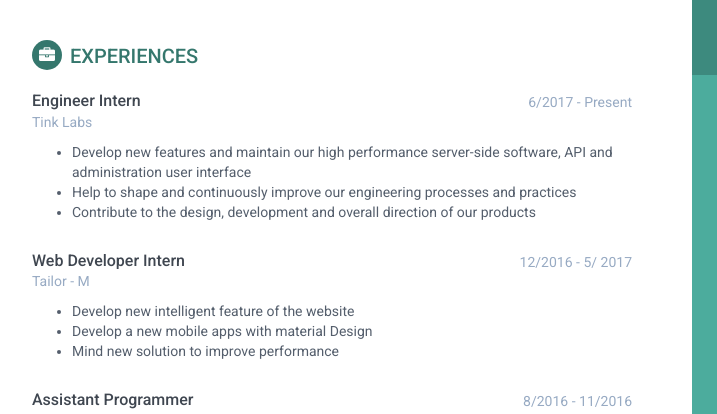
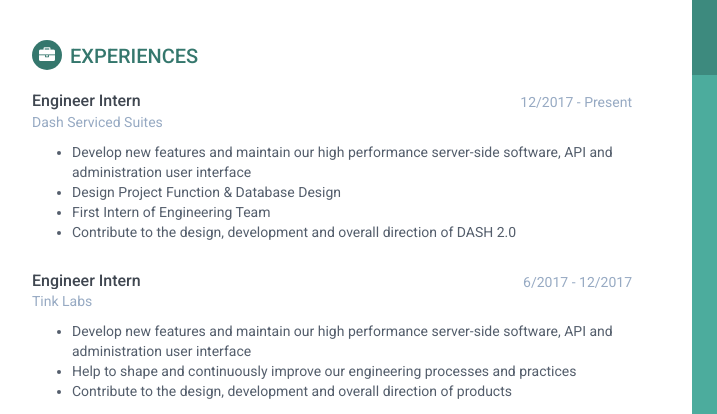
Before and after one commit to eric1234463/eric1234463.github.io, a plain HTML site: page index.html in a window 1280 px wide. Shown: the part 221-635 px from the top of the page, 188-905 px from the left. Drawn offline with Linux system fonts and the light colour scheme.

Commit message:
add new experience and fix typo

```diff
--- a/index.html
+++ b/index.html
@@ -103,12 +103,32 @@
 
             <section class="section experiences-section">
                 <h2 class="section-title"><i class="fa fa-briefcase"></i>Experiences</h2>
-
                 <div class="item">
                     <div class="meta">
                         <div class="upper-row">
                             <h3 class="job-title">Engineer Intern</h3>
-                            <div class="time">6/2017 - Present</div>
+                            <div class="time">12/2017 - Present</div>
+                        </div>
+                        <!--//upper-row-->
+                        <div class="company">Dash Serviced Suites</div>
+                    </div>
+                    <!--//meta-->
+                    <div class="details">
+                        <ul>
+                            <li>Develop new features and maintain our high performance server-side software, API and administration
+                                user interface</li>
+                            <li>Design Project Function & Database Design</li>
+                            <li>First Intern of Engineering Team</li>
+                            <li>Contribute to the design, development and overall direction of DASH 2.0</li>
+                        </ul>
+                    </div>
+                    <!--//details-->
+                </div>
+                <div class="item">
+                    <div class="meta">
+                        <div class="upper-row">
+                            <h3 class="job-title">Engineer Intern</h3>
+                            <div class="time">6/2017 - 12/2017</div>
                         </div>
                         <!--//upper-row-->
                         <div class="company">Tink Labs</div>
@@ -119,7 +139,7 @@
                             <li>Develop new features and maintain our high performance server-side software, API and administration
                                 user interface</li>
                             <li>Help to shape and continuously improve our engineering processes and practices</li>
-                            <li>Contribute to the design, development and overall direction of our products</li>
+                            <li>Contribute to the design, development and overall direction of products</li>
                         </ul>
                     </div>
                     <!--//details-->
@@ -216,8 +236,6 @@
                         Unify is a social networking application for students to enjoy their University lives. The application has a lot of functions,
                         including "The Five Things" (Hall life, studys, relationships, part-time jobs, and societies) students
                         need to do in their teenage lives. Hope you can enjoy and have fun in our application. Thank you.
-                        (Wix-Logo) Create a Wix site! 100s of templates No coding needed Start now >> (Wix Logo)This site
-                        was created using WIX.com.
                     </p>
                 </div>
                 <!--//item-->
```
